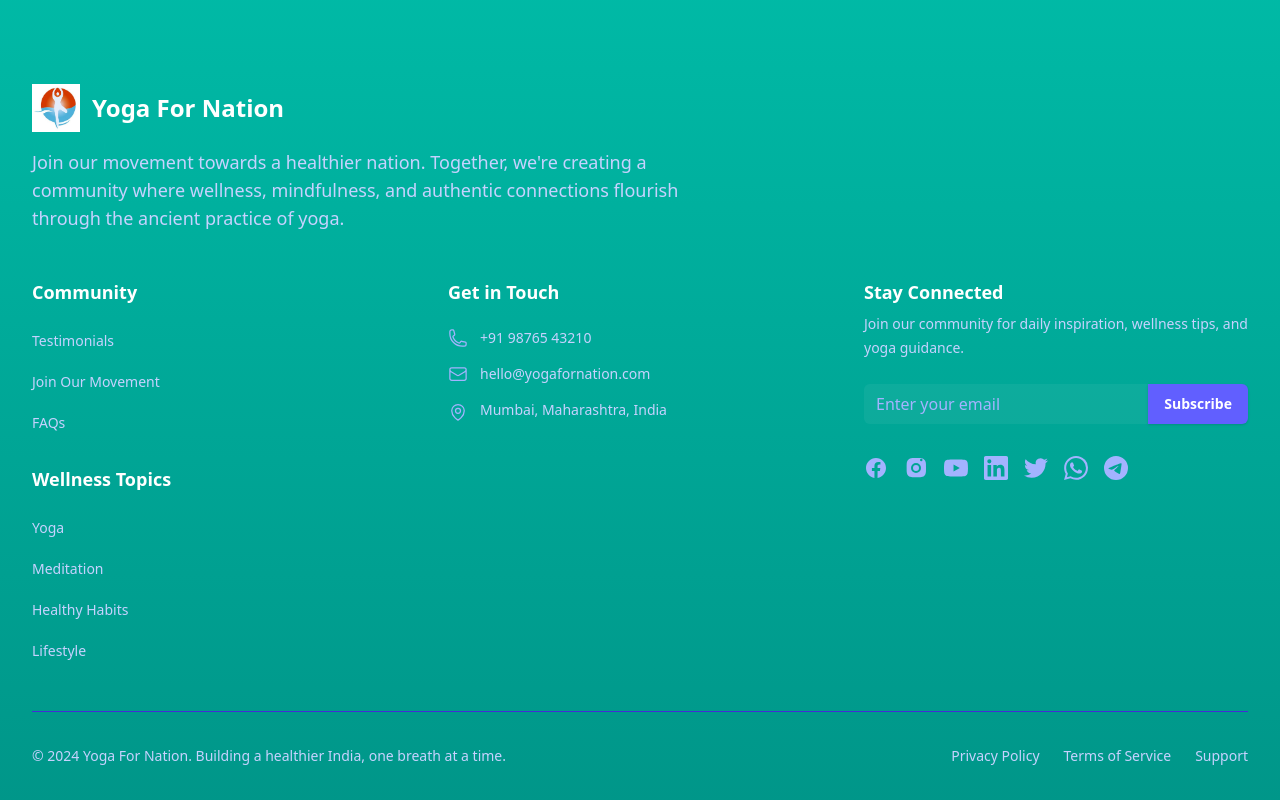
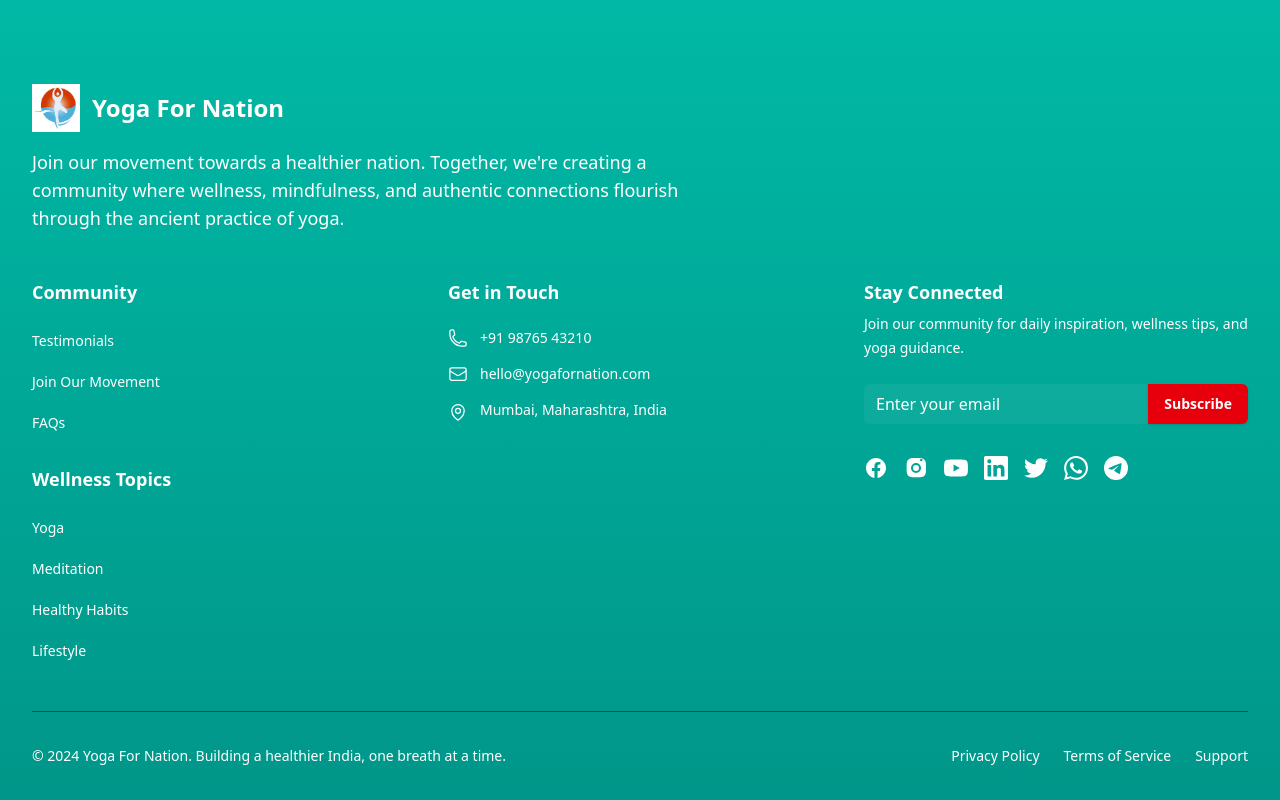
Before and after one commit to TheBinaryOrbit/yogafornation, a React (Vite) app: page / in a window 1280 px wide. Shown: the part 5534-6334 px from the top of the page. Built offline with nearby package versions, Linux system fonts and the light colour scheme; no server answers.

Commit message:
footer UI change

```diff
--- a/src/components/Footer/Footer.jsx
+++ b/src/components/Footer/Footer.jsx
@@ -38,7 +38,7 @@ const Footer = () => {
             <img className="h-12 w-auto" src={logoImage} alt="Yoga For Nation" />
             <span className="text-2xl font-bold">Yoga For Nation</span>
           </div>
-          <p className="text-lg text-indigo-200 max-w-2xl">
+          <p className="text-lg text-white max-w-2xl">
             Join our movement towards a healthier nation. Together, we're creating a community
             where wellness, mindfulness, and authentic connections flourish through the ancient
             practice of yoga.
@@ -54,7 +54,7 @@ const Footer = () => {
               <ul role="list" className="mt-6 space-y-4">
                 {navigation.community.map((item) => (
                   <li key={item.name}>
-                    <a href={item.href} className="text-sm leading-6 text-indigo-200 hover:text-white transition-colors duration-200">
+                    <a href={item.href} className="text-sm leading-6 text-white hover:text-white transition-colors duration-200">
                       {item.name}
                     </a>
                   </li>
@@ -66,7 +66,7 @@ const Footer = () => {
               <ul role="list" className="mt-6 space-y-4">
                 {navigation.wellness.map((item) => (
                   <li key={item.name}>
-                    <a href={item.href} className="text-sm leading-6 text-indigo-200 hover:text-white transition-colors duration-200">
+                    <a href={item.href} className="text-sm leading-6 text-white hover:text-white transition-colors duration-200">
                       {item.name}
                     </a>
                   </li>
@@ -80,23 +80,23 @@ const Footer = () => {
             <h3 className="text-lg font-semibold leading-6 text-white">Get in Touch</h3>
             <div className="mt-6 space-y-4">
               <div className="flex items-center space-x-3">
-                <svg className="h-5 w-5 text-indigo-300" fill="none" viewBox="0 0 24 24" strokeWidth={1.5} stroke="currentColor">
+                <svg className="h-5 w-5 text-white" fill="none" viewBox="0 0 24 24" strokeWidth={1.5} stroke="currentColor">
                   <path strokeLinecap="round" strokeLinejoin="round" d="M2.25 6.75c0 8.284 6.716 15 15 15h2.25a2.25 2.25 0 002.25-2.25v-1.372c0-.516-.351-.966-.852-1.091l-4.423-1.106c-.44-.11-.902.055-1.173.417l-.97 1.293c-.282.376-.769.542-1.21.38a12.035 12.035 0 01-7.143-7.143c-.162-.441.004-.928.38-1.21l1.293-.97c.363-.271.527-.734.417-1.173L6.963 3.102a1.125 1.125 0 00-1.091-.852H4.5A2.25 2.25 0 002.25 4.5v2.25z" />
                 </svg>
-                <span className="text-sm text-indigo-200">+91 98765 43210</span>
+                <span className="text-sm text-white">+91 98765 43210</span>
               </div>
               <div className="flex items-center space-x-3">
-                <svg className="h-5 w-5 text-indigo-300" fill="none" viewBox="0 0 24 24" strokeWidth={1.5} stroke="currentColor">
+                <svg className="h-5 w-5 text-white" fill="none" viewBox="0 0 24 24" strokeWidth={1.5} stroke="currentColor">
                   <path strokeLinecap="round" strokeLinejoin="round" d="M21.75 6.75v10.5a2.25 2.25 0 01-2.25 2.25h-15a2.25 2.25 0 01-2.25-2.25V6.75m19.5 0A2.25 2.25 0 0019.5 4.5h-15a2.25 2.25 0 00-2.25 2.25m19.5 0v.243a2.25 2.25 0 01-1.07 1.916l-7.5 4.615a2.25 2.25 0 01-2.36 0L3.32 8.91a2.25 2.25 0 01-1.07-1.916V6.75" />
                 </svg>
-                <span className="text-sm text-indigo-200">hello@yogafornation.com</span>
+                <span className="text-sm text-white">hello@yogafornation.com</span>
               </div>
               <div className="flex items-start space-x-3">
-                <svg className="h-5 w-5 text-indigo-300 mt-0.5" fill="none" viewBox="0 0 24 24" strokeWidth={1.5} stroke="currentColor">
+                <svg className="h-5 w-5 text-white mt-0.5" fill="none" viewBox="0 0 24 24" strokeWidth={1.5} stroke="currentColor">
                   <path strokeLinecap="round" strokeLinejoin="round" d="M15 10.5a3 3 0 11-6 0 3 3 0 016 0z" />
                   <path strokeLinecap="round" strokeLinejoin="round" d="M19.5 10.5c0 7.142-7.5 11.25-7.5 11.25S4.5 17.642 4.5 10.5a7.5 7.5 0 1115 0z" />
                 </svg>
-                <span className="text-sm text-indigo-200">Mumbai, Maharashtra, India</span>
+                <span className="text-sm text-white">Mumbai, Maharashtra, India</span>
               </div>
             </div>
           </div>
@@ -104,7 +104,7 @@ const Footer = () => {
           {/* Social Media & Newsletter */}
           <div className="mt-10 xl:mt-0">
             <h3 className="text-lg font-semibold leading-6 text-white">Stay Connected</h3>
-            <p className="mt-2 text-sm leading-6 text-indigo-200">
+            <p className="mt-2 text-sm leading-6 text-white">
               Join our community for daily inspiration, wellness tips, and yoga guidance.
             </p>
 
@@ -120,12 +120,12 @@ const Footer = () => {
                   type="email"
                   autoComplete="email"
                   required
-                  className="w-full min-w-0 appearance-none rounded-l-md border-0 bg-white/5 px-3 py-2 text-base text-white placeholder:text-indigo-300 focus:outline-none focus:ring-2 focus:ring-white focus:ring-offset-2 focus:ring-offset-indigo-600"
+                  className="w-full min-w-0 appearance-none rounded-l-md border-0 bg-white/5 px-3 py-2 text-base text-white placeholder:text-white focus:outline-none focus:ring-2 focus:ring-white focus:ring-offset-2 focus:ring-offset-indigo-600"
                   placeholder="Enter your email"
                 />
                 <button
                   type="submit"
-                  className="flex-none rounded-r-md bg-indigo-500 px-4 py-2 text-sm font-semibold text-white shadow-sm hover:bg-indigo-400 focus:outline-none focus:ring-2 focus:ring-white focus:ring-offset-2 focus:ring-offset-indigo-600"
+                  className="flex-none rounded-r-md bg-red-600 px-4 py-2 text-sm font-semibold text-white shadow-sm hover:bg-indigo-400 focus:outline-none focus:ring-2 focus:ring-white focus:ring-offset-2 focus:ring-offset-indigo-600"
                 >
                   Subscribe
                 </button>
@@ -139,7 +139,7 @@ const Footer = () => {
                   <a
                     key={item.name}
                     href={item.href}
-                    className="text-indigo-300 hover:text-white transition-colors duration-200"
+                    className="text-white hover:text-white transition-colors duration-200"
                     target="_blank"
                     rel="noopener noreferrer"
                   >
@@ -153,18 +153,18 @@ const Footer = () => {
         </div>
 
         {/* Bottom Footer */}
-        <div className="mt-12 border-t border-indigo-700 pt-8 flex flex-col sm:flex-row justify-between items-center">
-          <p className="text-sm leading-6 text-indigo-200">
+        <div className="mt-12 border-t border-red-700 pt-8 flex flex-col sm:flex-row justify-between items-center">
+          <p className="text-sm leading-6 text-white">
             &copy; 2024 Yoga For Nation. Building a healthier India, one breath at a time.
           </p>
           <div className="mt-4 sm:mt-0 flex space-x-6">
-            <a href="#" className="text-sm text-indigo-200 hover:text-white transition-colors duration-200">
+            <a href="#" className="text-sm text-white hover:text-white transition-colors duration-200">
               Privacy Policy
             </a>
-            <a href="#" className="text-sm text-indigo-200 hover:text-white transition-colors duration-200">
+            <a href="#" className="text-sm text-white hover:text-white transition-colors duration-200">
               Terms of Service
             </a>
-            <a href="#" className="text-sm text-indigo-200 hover:text-white transition-colors duration-200">
+            <a href="#" className="text-sm text-white hover:text-white transition-colors duration-200">
               Support
             </a>
           </div>
```
